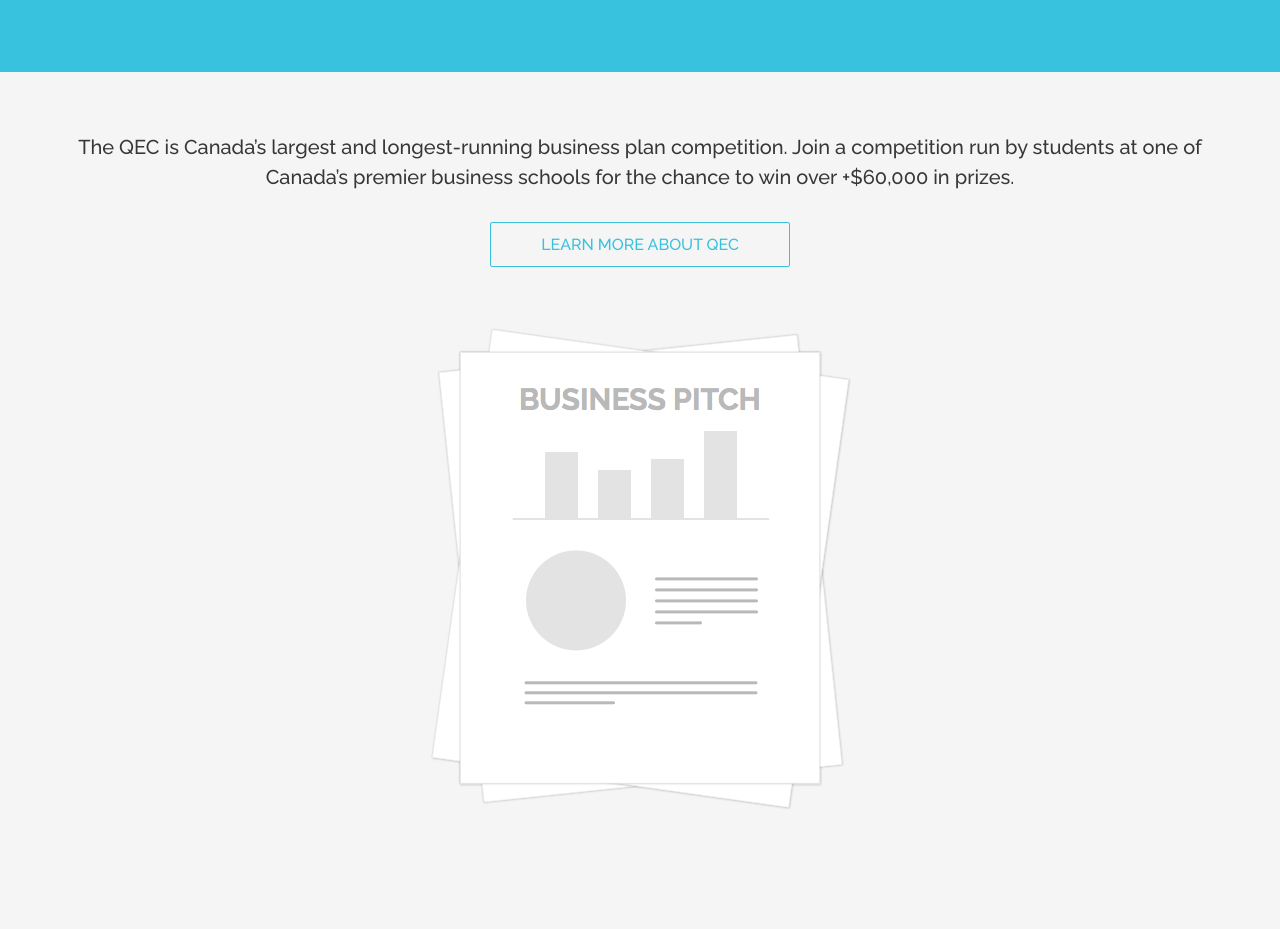
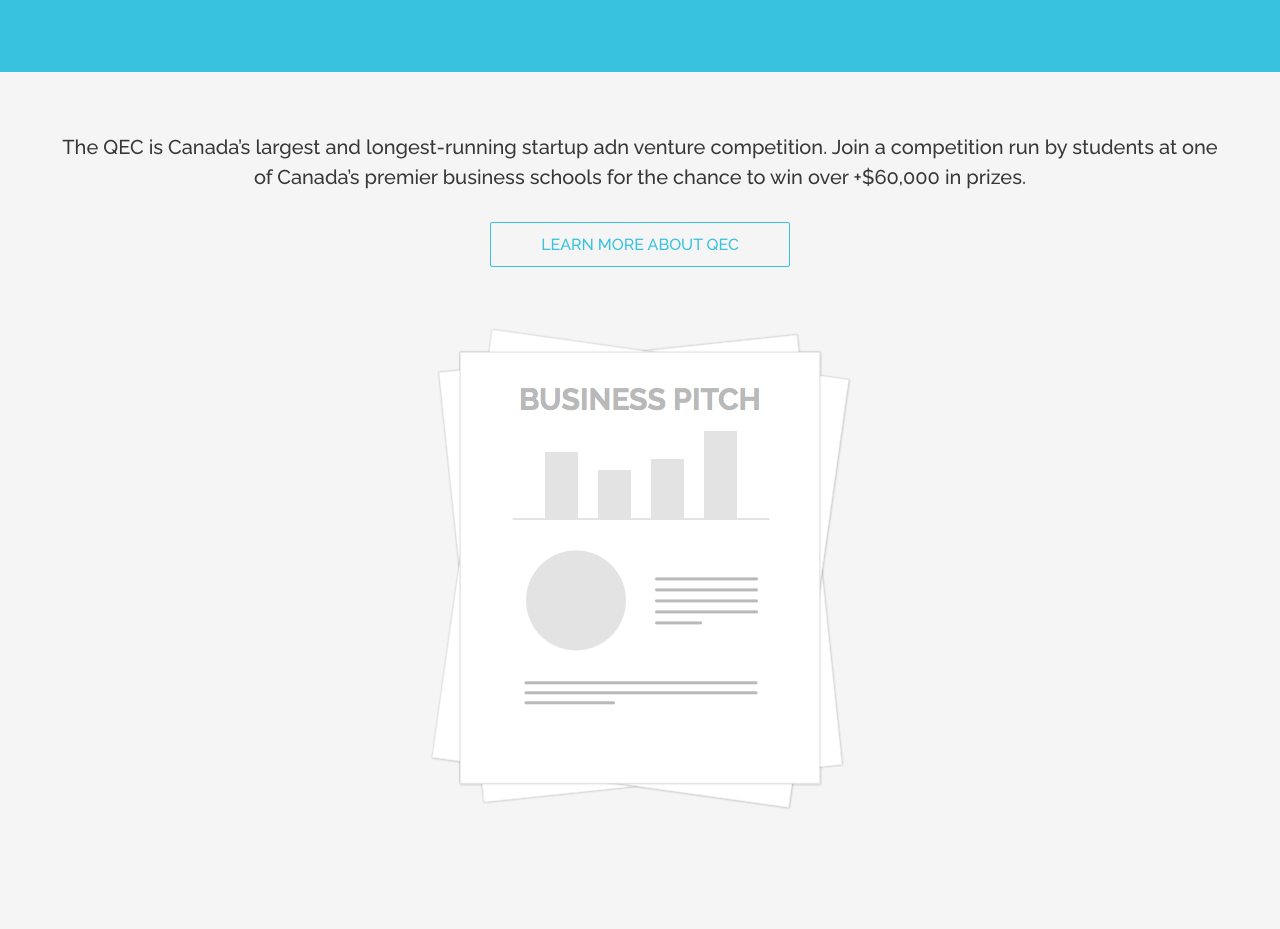
Before and after one commit to harrylewis/qec-website, a plain HTML site: page index.html in a window 1280 px wide. Shown: the part 1060-1989 px from the top of the page. Drawn offline with nearby package versions, Linux system fonts and the light colour scheme.

Commit message:
QEC Tagline changed

```diff
--- a/index.html
+++ b/index.html
@@ -105,7 +105,7 @@
 			<div class=" [ container container--content ] ">
 				<div class=" [ row ] ">
 					<div class=" [ col-md-12 content ] ">
-						<h3 class=" [ content__heading ] ">The QEC is Canada’s largest and longest-running business plan competition. Join a competition run by students at one of Canada’s premier business schools for the chance to win over +$60,000 in prizes.</h3>
+						<h3 class=" [ content__heading ] ">The QEC is Canada’s largest and longest-running startup adn venture competition. Join a competition run by students at one of Canada’s premier business schools for the chance to win over +$60,000 in prizes.</h3>
 						<a href="history" class=" [ button button--blue ] ">Learn More About QEC</a>
 						<img class=" [ graphic--business-pitch ] " src="assets/images/graphic/bizpitch.png">
 					</div>
```
